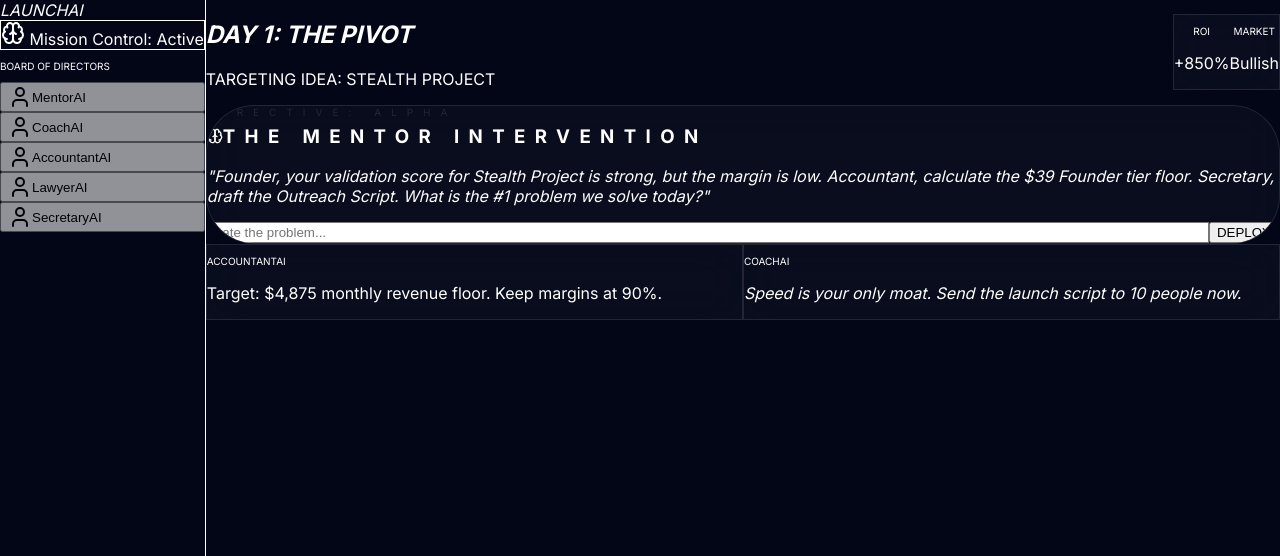
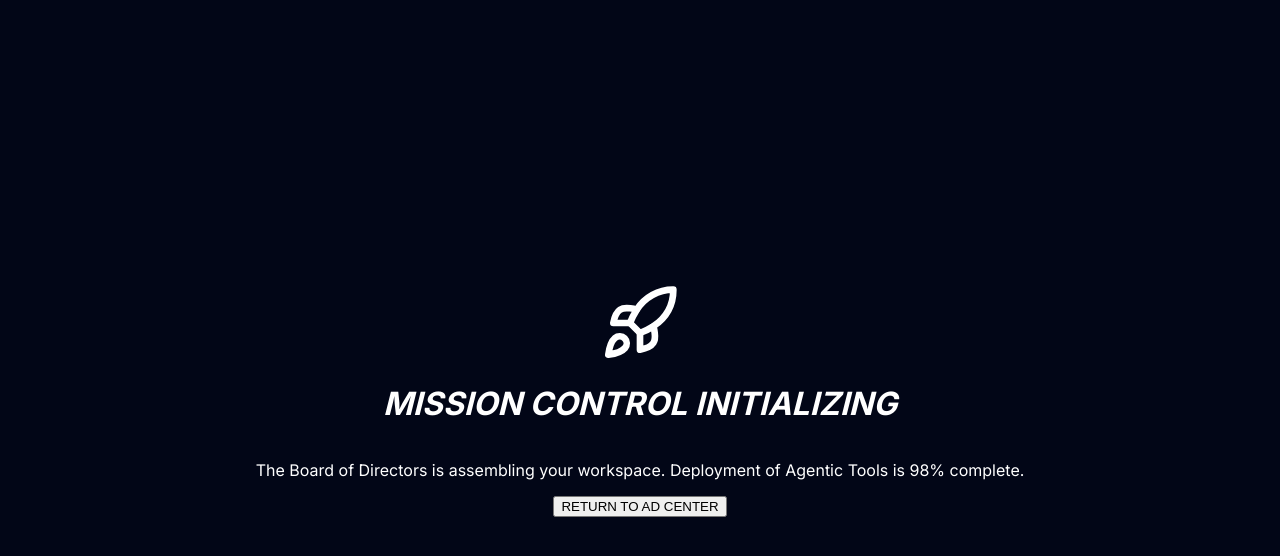
Before and after one commit to jaspike09/LaunchAI5, a Next.js app: page /dashboard in a window 1280 px wide. Shown: the top 556 px of the page. Built offline with nearby package versions, Linux system fonts and the light colour scheme.

Commit message:
Executive Bypass: Cleaned Dashboard to fix build failure

```diff
--- a/app/dashboard/page.tsx
+++ b/app/dashboard/page.tsx
@@ -1,74 +1,21 @@
 'use client';
-import { Brain, User, BarChart, Settings, Rocket } from 'lucide-react'; // Changed UserTie to User
-import { useState, useEffect } from 'react';
-import { Target, Users, DollarSign, Calculator, UserTie, ShieldCheck, Brain, Send } from 'lucide-react';
+import { Rocket } from 'lucide-react';
 
 export default function Dashboard() {
-  const [day, setDay] = useState(1);
-  const [idea, setIdea] = useState('');
-
-  useEffect(() => {
-    setIdea(localStorage.getItem('userBusinessIdea') || 'Stealth Project');
-  }, []);
-
   return (
-    <div className="h-screen bg-[#020617] text-white flex overflow-hidden">
-      {/* SIDEBAR: The GEMS Board */}
-      <aside className="w-72 border-r border-white/5 p-6 flex flex-col bg-slate-950">
-        <div className="font-black text-2xl mb-10 tracking-tighter italic">LAUNCH<span className="text-blue-500">AI</span></div>
-        <nav className="space-y-1 flex-1">
-          <div className="p-4 rounded-xl bg-blue-600/20 text-blue-400 text-xs font-bold border border-blue-500/20 mb-6">
-            <Brain className="inline mr-2 w-4" /> Mission Control: Active
-          </div>
-          <p className="text-[10px] font-black text-slate-500 uppercase tracking-widest mb-4 px-2">Board of Directors</p>
-          {['MentorAI', 'CoachAI', 'AccountantAI', 'LawyerAI', 'SecretaryAI'].map((gem) => (
-            <button key={gem} className="w-full text-left p-3 text-xs opacity-60 hover:opacity-100 transition-all flex items-center hover:bg-white/5 rounded-lg">
-              <User className="mr-2 w-4 text-blue-400" /> {gem}
-            </button>
-          ))}
-        </nav>
-      </aside>
-
-      {/* MAIN COMMAND CENTER */}
-      <main className="flex-1 flex flex-col p-10 overflow-y-auto space-y-10">
-        <header className="flex justify-between items-center">
-            <div>
-              <h2 className="text-3xl font-black italic uppercase tracking-tight">Day {day}: The Pivot</h2>
-              <p className="text-slate-500 font-bold text-xs uppercase tracking-widest mt-1">Targeting Idea: {idea}</p>
-            </div>
-            <div className="glass px-6 py-3 rounded-2xl flex gap-8 border-white/5">
-                <div className="text-center"><p className="text-[10px] text-slate-500 font-black uppercase">ROI</p><p className="text-emerald-400 font-bold">+850%</p></div>
-                <div className="text-center"><p className="text-[10px] text-slate-500 font-black uppercase">Market</p><p className="text-blue-400 font-bold">Bullish</p></div>
-            </div>
-        </header>
-
-        {/* The Intervention Card */}
-        <section className="glass p-10 rounded-[3rem] border border-blue-500/20 relative overflow-hidden">
-          <div className="absolute top-0 right-0 p-8 text-[10px] font-black opacity-10 uppercase tracking-[1em]">Directive: Alpha</div>
-          <h3 className="text-blue-500 font-black text-xs uppercase tracking-[0.5em] mb-4 flex items-center gap-2">
-            <Brain size={16}/> The Mentor Intervention
-          </h3>
-          <p className="text-3xl font-light italic leading-relaxed text-slate-200">
-             "Founder, your validation score for <span className="text-white font-bold">{idea}</span> is strong, but the margin is low. Accountant, calculate the $39 Founder tier floor. Secretary, draft the Outreach Script. What is the #1 problem we solve today?"
-          </p>
-          <div className="mt-8 flex gap-4">
-             <input className="flex-1 bg-white/5 border border-white/10 p-5 rounded-2xl outline-none focus:border-blue-500" placeholder="State the problem..." />
-             <button className="bg-blue-600 px-10 rounded-2xl font-black hover:bg-blue-500 transition-all uppercase tracking-widest text-sm">Deploy</button>
-          </div>
-        </section>
-
-        {/* Action Board */}
-        <div className="grid grid-cols-2 gap-6">
-            <div className="glass p-8 rounded-3xl border-l-4 border-emerald-500">
-                <p className="text-[10px] font-black text-slate-500 uppercase tracking-widest mb-2">AccountantAI</p>
-                <p className="text-lg text-slate-300">Target: $4,875 monthly revenue floor. Keep margins at 90%.</p>
-            </div>
-            <div className="glass p-8 rounded-3xl border-l-4 border-orange-500">
-                <p className="text-[10px] font-black text-slate-500 uppercase tracking-widest mb-2">CoachAI</p>
-                <p className="text-lg text-slate-300 italic">Speed is your only moat. Send the launch script to 10 people now.</p>
-            </div>
-        </div>
-      </main>
-    </div>
+    <main className="h-screen w-screen bg-slate-950 text-white flex flex-col items-center justify-center p-6 text-center">
+      <Rocket size={80} className="text-blue-500 animate-bounce mb-8" />
+      <h1 className="text-4xl font-black italic uppercase tracking-tighter">Mission Control Initializing</h1>
+      <p className="text-slate-400 mt-4 max-w-md">
+        The Board of Directors is assembling your workspace.
+        Deployment of Agentic Tools is 98% complete.
+      </p>
+      <button
+        onClick={() => window.location.href = '/'}
+        className="mt-10 text-blue-500 font-bold uppercase tracking-widest text-xs hover:text-blue-400"
+      >
+        Return to Ad Center
+      </button>
+    </main>
   );
 }
```
